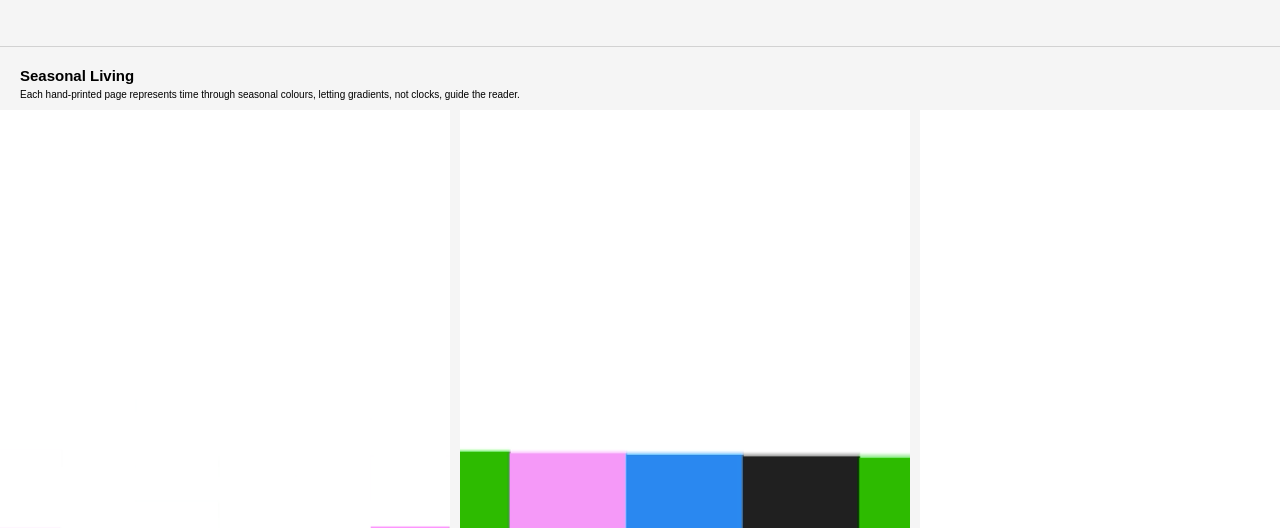
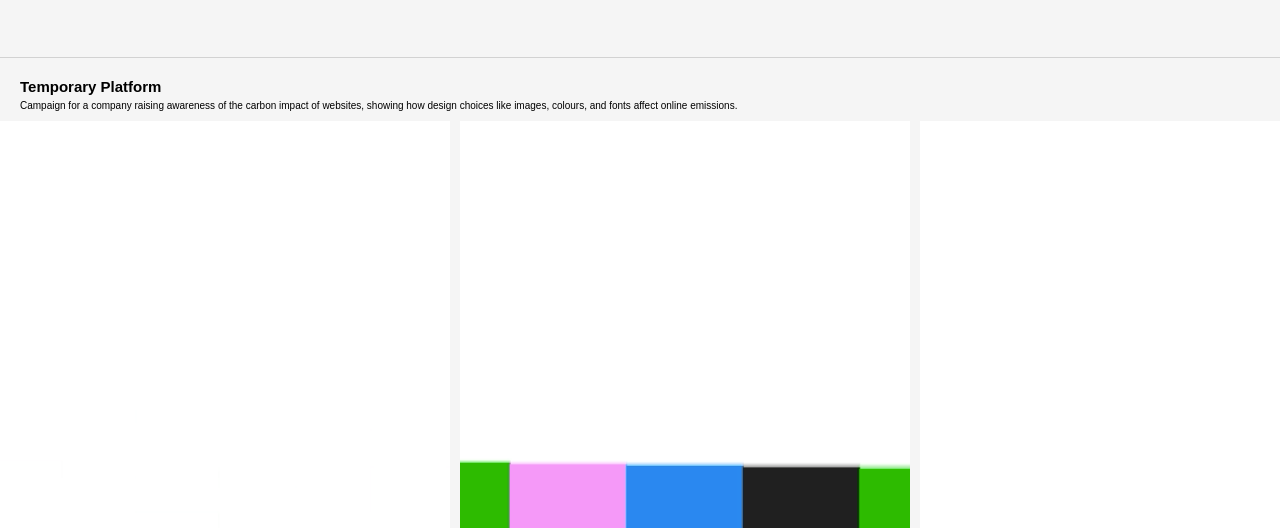
Before and after one commit to Triztant/Triztant, a plain HTML site: page index.html in a window 1280 px wide. Shown: the part 1142-1670 px from the top of the page. Drawn offline with Linux system fonts and the light colour scheme; a web font is replaced by a local one.

Commit message:
Update index.html

```diff
--- a/index.html
+++ b/index.html
@@ -230,7 +230,7 @@
     <section class="project">
       <div class="project-info">
         <h2>Learning Outdoors</h2>
-        <p>A book aimed at helping autisitic and ADHD kids oporate through forest schooling</p>
+        <p>Working with a Forest school to develop three books designed to support teachers in engaging with ADHD and autistic children through outdoor play. The series includes a workshop guide, a practical activity book, and a manifesto, offering both actionable tools and inclusive strategies.</p>
       </div>
       <div class="image-row">
         <img src="scan3.gif" />
@@ -253,8 +253,8 @@
     </section>
     <section class="project">
       <div class="project-info">
-        <h2>Seasonal Living</h2>
-        <p> Each hand-printed page represents time through seasonal colours, letting gradients, not clocks, guide the reader. </p>
+        <h2>Temporary Platform</h2>
+        <p> Campaign for a company raising awareness of the carbon impact of websites, showing how design choices like images, colours, and fonts affect online emissions. </p>
       </div>
       <div class="image-row">
         <img src="aniamted3INTRO.gif" />
```
